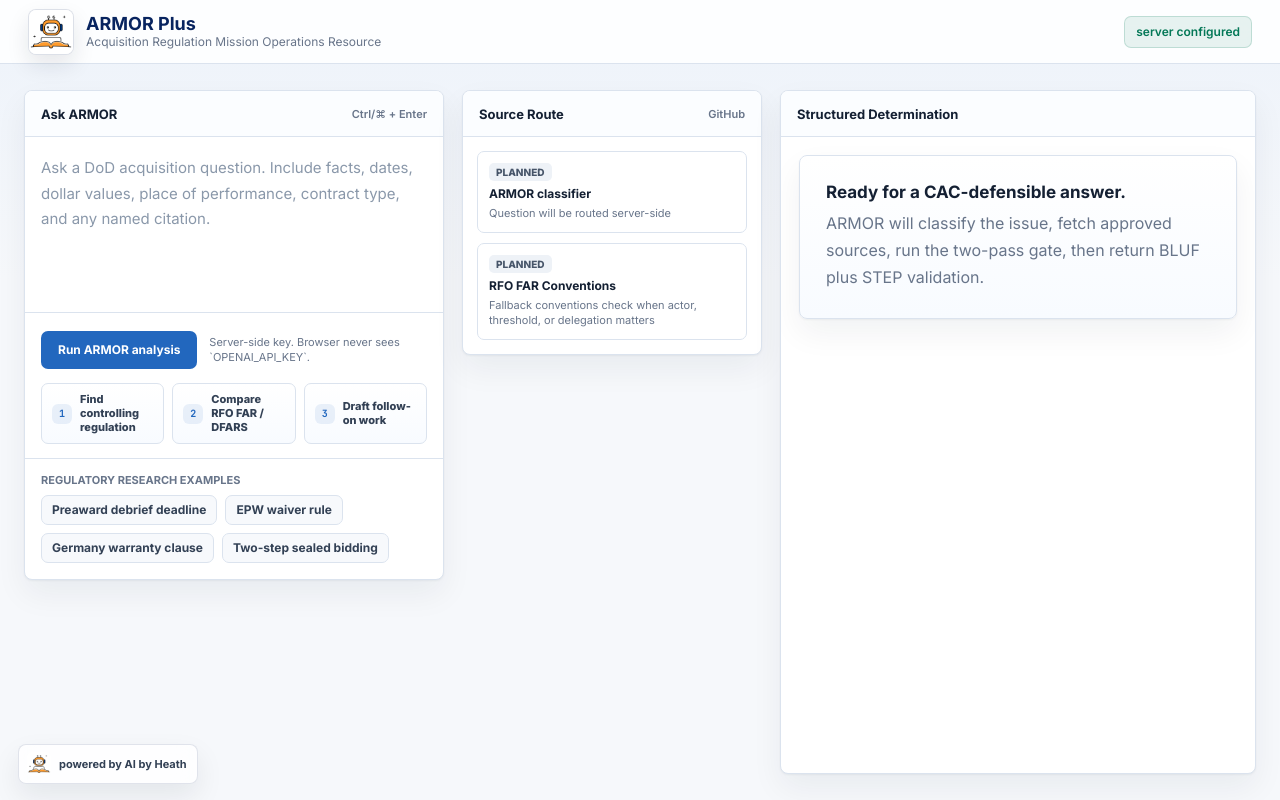
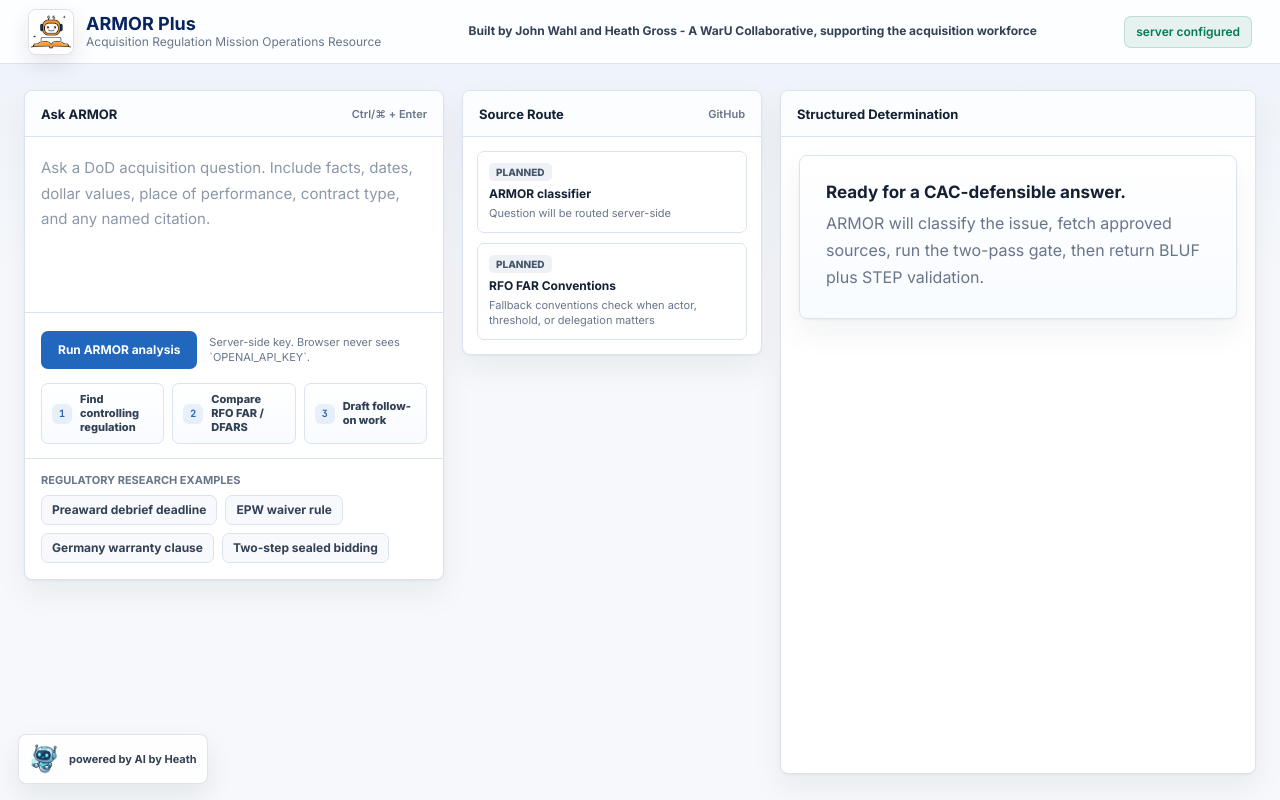
Before and after one commit to kidkenpo-create/armor-plus-app, a Next.js app: page / in a window 1280 px wide. Built offline with nearby package versions, Linux system fonts and the light colour scheme.

Commit message:
Add WarU header attribution and clean badge robot

```diff
--- a/app/page.module.css
+++ b/app/page.module.css
@@ -41,6 +41,17 @@
   color: var(--muted);
   font-size: 12px;
   line-height: 1.3;
+}
+
+.headerCredit {
+  flex: 1;
+  min-width: 220px;
+  max-width: 620px;
+  color: #334155;
+  font-size: 12px;
+  font-weight: 650;
+  line-height: 1.35;
+  text-align: center;
 }
 
 .logoMark {
@@ -783,10 +794,11 @@
 }
 
 .poweredBadge img {
-  width: 24px;
-  height: 24px;
+  width: 34px;
+  height: 34px;
   border-radius: 6px;
   object-fit: cover;
+  object-position: 42% 40%;
   background: #fff;
 }
 
@@ -816,6 +828,11 @@
 
   .topActions {
     justify-content: flex-start;
+  }
+
+  .headerCredit {
+    max-width: 100%;
+    text-align: left;
   }
 
   .workspace {
--- a/app/page.tsx
+++ b/app/page.tsx
@@ -427,6 +427,9 @@
             <span>Acquisition Regulation Mission Operations Resource</span>
           </div>
         </div>
+        <div className={styles.headerCredit}>
+          Built by John Wahl and Heath Gross - A WarU Collaborative, supporting the acquisition workforce
+        </div>
         <nav className={styles.topActions}>
           <span className={styles.livePill}>{model}</span>
         </nav>
@@ -528,7 +531,7 @@
       </main>
 
       <div className={styles.poweredBadge} aria-label="Powered by AI by Heath">
-        <img src="/robot-fars.jpg" alt="" aria-hidden="true" />
+        <img src="/heath-robot-badge.png" alt="" aria-hidden="true" />
         <span>powered by AI by Heath</span>
       </div>
     </div>
```
Also changed, not shown: public/heath-robot-badge.png (added).
